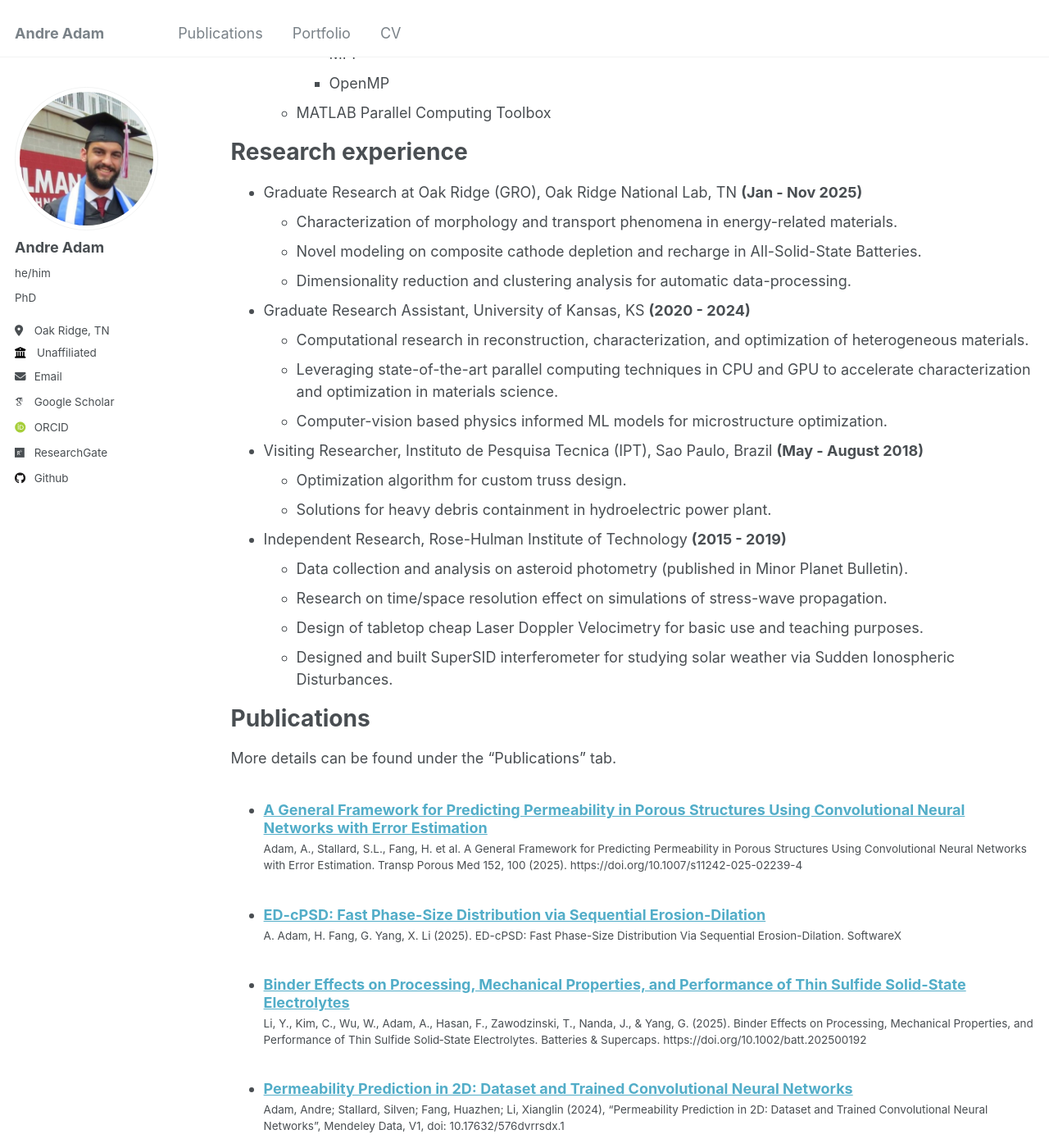
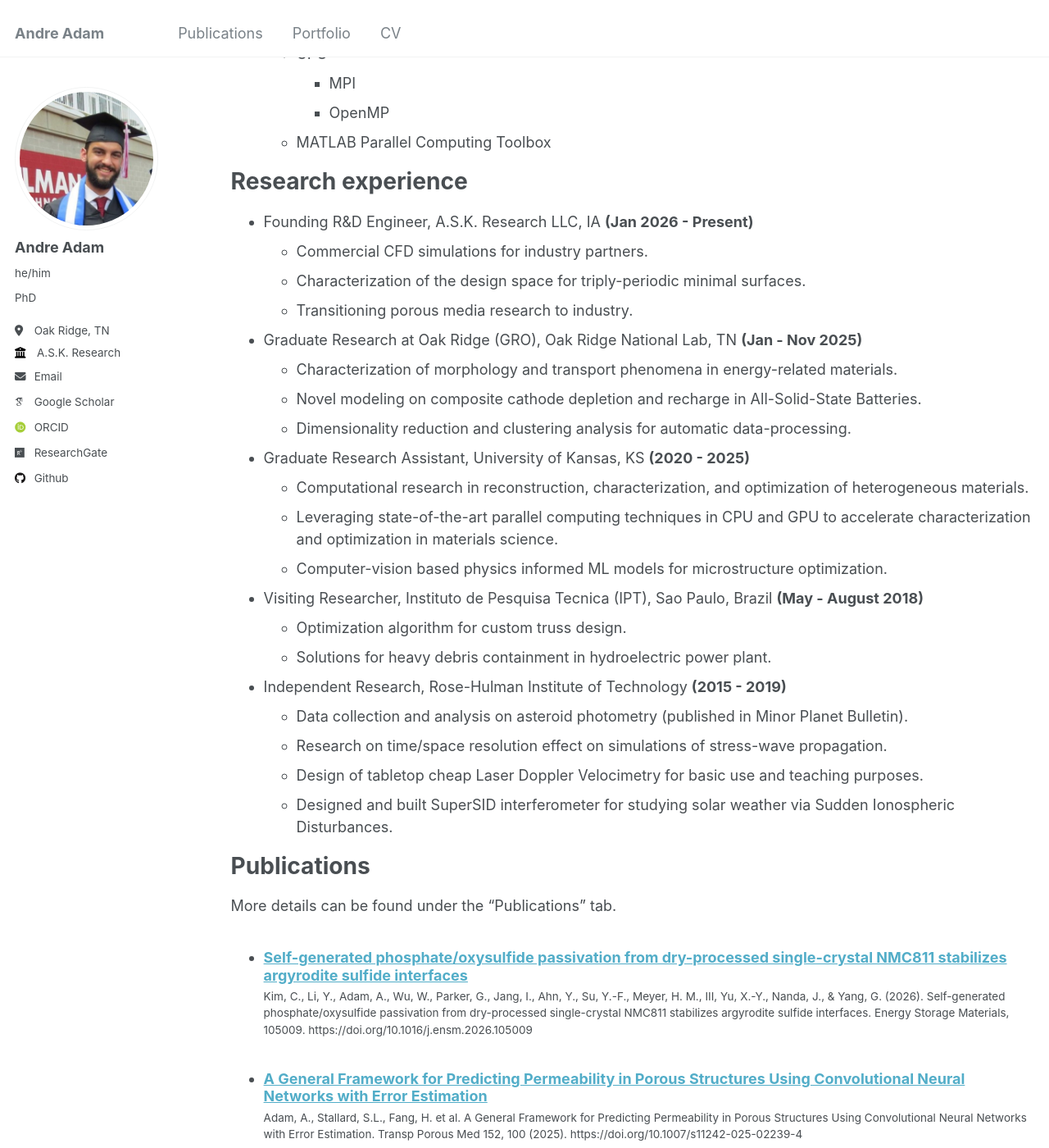
Before and after one commit to adama-wzr/adama-wzr.github.io, a Jekyll site: the page built from _pages/cv.md, in a window 1280 px wide and 1400 px high, scrolled down 1364 px. Shown: the whole window at 82% size. Built offline with Jekyll 4.4.1, drawn with Linux system fonts in a browser that asks for light colours; some web fonts are replaced.

Commit message:
Updates
- updated publications and CV

```diff
--- a/_config.yml
+++ b/_config.yml
@@ -26,7 +26,7 @@ author:
   pronouns         : "he/him"
   bio              : "PhD"
   location         : "Oak Ridge, TN"
-  employer         : "Unaffiliated"
+  employer         : "A.S.K. Research"
   uri              : # URL
   email            : "andrefadam@gmail.com"
 
--- a/_pages/cv.md
+++ b/_pages/cv.md
@@ -56,12 +57,16 @@ Skills
 
 Research experience
 ======
+* Founding R&D Engineer, A.S.K. Research LLC, IA **(Jan 2026 - Present)**
+  * Commercial CFD simulations for industry partners.
+  * Characterization of the design space for triply-periodic minimal surfaces.
+  * Transitioning porous media research to industry.
 * Graduate Research at Oak Ridge (GRO), Oak Ridge National Lab, TN **(Jan - Nov 2025)**
   * Characterization of morphology and transport phenomena in energy-related materials.
   * Novel modeling on composite cathode depletion and recharge in All-Solid-State Batteries.
   * Dimensionality reduction and clustering analysis for automatic data-processing.
 
-* Graduate Research Assistant, University of Kansas, KS **(2020 - 2024)**
+* Graduate Research Assistant, University of Kansas, KS **(2020 - 2025)**
   * Computational research in reconstruction, characterization, and optimization of heterogeneous materials.
   * Leveraging state-of-the-art parallel computing techniques in CPU and GPU to accelerate characterization and optimization in materials science.
   * Computer-vision based physics informed ML models for microstructure optimization.
--- /dev/null
+++ b/_publications/2026-02-24-NMC-ASSB.md
@@ -0,0 +1,15 @@
+---
+title: "Self-generated phosphate/oxysulfide passivation from dry-processed single-crystal NMC811 stabilizes argyrodite sulfide interfaces"
+collection: publications
+category: manuscripts
+permalink: /publication/2026-02-24-NMC-ASSB
+excerpt: 'This study represents the first systematic investigation of single-crystal versus polycrystalline Ni-rich cathodes in sulfide all-solid-state batteries under calendar-aging conditions.'
+date: 2026-02-24
+venue: 'Energy Storage Materials'
+paperurl: 'https://doi.org/10.1016/j.ensm.2026.105009'
+citation: 'Kim, C., Li, Y., Adam, A., Wu, W., Parker, G., Jang, I., Ahn, Y., Su, Y.-F., Meyer, H. M., III, Yu, X.-Y., Nanda, J., & Yang, G. (2026). Self-generated phosphate/oxysulfide passivation from dry-processed single-crystal NMC811 stabilizes argyrodite sulfide interfaces. Energy Storage Materials, 105009. https://doi.org/10.1016/j.ensm.2026.105009 '
+---
+
+This study represents the first systematic investigation of single-crystal versus polycrystalline Ni-rich cathodes in sulfide all-solid-state batteries under calendar-aging conditions.
+
+My contributions to this work are the simulations of the effective diffusivities of the cathode under different state-of-charge (using our own Effective Diffusivity FVM software, available [here](https://github.com/adama-wzr/EffectiveDiffusivityFVM)), surface area characteriation based on the FIB-SEM images, and the particle-size distribution for single-crystal and polycrystalline NMC particles (using our ED-cPSD software, available [here](https://github.com/adama-wzr/ED_cPSD)).
```
Also changed, not shown: other parts of _pages/cv.md (+1 -0 lines).
